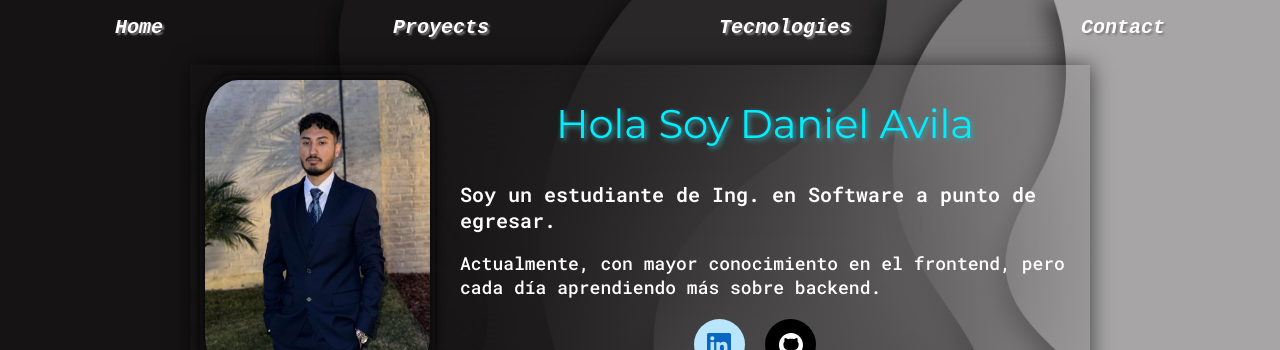
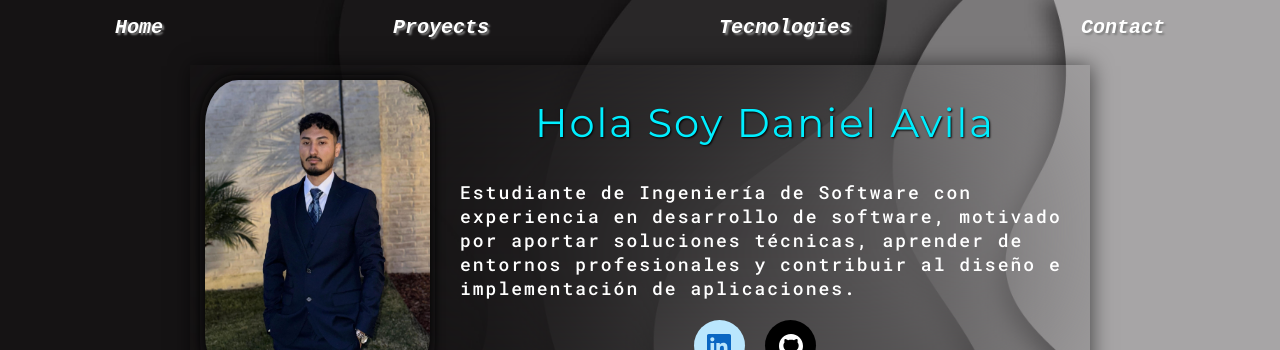
Before and after one commit to DannyA2004/Portfolio, a React (Vite) app: page / in a window 1280 px wide. Shown: the top 350 px of the page. Built offline with nearby package versions, Linux system fonts and the light colour scheme.

Commit message:
Cambio tarjeta presentacion en el contenido y visual

```diff
--- a/src/Components/PresentationCard.jsx
+++ b/src/Components/PresentationCard.jsx
@@ -25,8 +25,7 @@ export const PresentationCard = () => {
         </div>
         <div className="presentation-card">
               <h2 className="my-name">H{displayedText}</h2>
-              <h2 className="career-text">Soy un estudiante de Ing. en Software a punto de egresar.</h2>
-            <h3 className="presentation-text">Actualmente, con mayor conocimiento en el frontend, pero cada día aprendiendo más sobre backend.</h3>
+              <h3 className="presentation-text">Estudiante de Ingeniería de Software con experiencia en desarrollo de software, motivado por aportar soluciones técnicas, aprender de entornos profesionales y contribuir al diseño e implementación de aplicaciones.</h3>
             <div className="icons-container">
                 <a  id="linkedin" className='icons' title='Ir a LinkedIn Daniel Avila' target='_blank' href="https://www.linkedin.com/in/daniel-avila-78072937a/">
                   <svg width={24} height={24}>
--- a/src/main.css
+++ b/src/main.css
@@ -81,27 +81,23 @@ body {
 .my-name {
     text-align: center;
     color: #0ef;
-    text-shadow: 2px 2px 5px rgb(55, 162, 170);
+    text-shadow: 1px 1px 2px black;
+    letter-spacing: 2px;
     font-family: "Montserrat";
     font-weight: 400;
     font-size: 40px;
     margin-top: 5px;
 }
-.career-text {
-    color: 	white;
-    font-family: "Roboto Mono";
-    font-weight: 600;
-    text-align: start;
-    margin-left: 20px;
-    font-size: 20px;
-}
+
 .presentation-text {
     color: white;
     font-family: "Roboto Mono";
+    letter-spacing: 2px;
     font-weight: 500;
     text-align: start;
     margin-left: 20px;
     font-size: 18px;
+
 }
 
 .icons-container{
```
